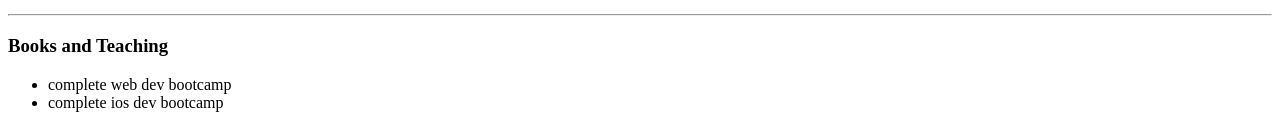
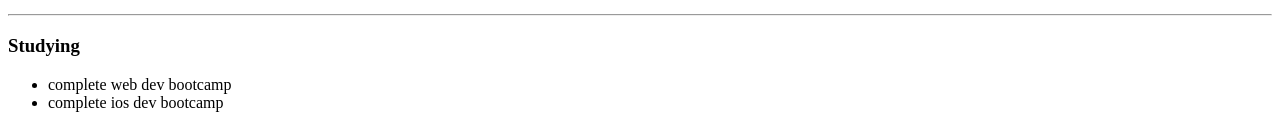
Before and after one commit to varysome/cv, a plain HTML site: page index.html in a window 1280 px wide. Shown: the part 419-544 px from the top of the page. Drawn offline with Linux system fonts and the light colour scheme.

Commit message:
Update index.html

```diff
--- a/index.html
+++ b/index.html
@@ -30,7 +30,7 @@
     discover and not opportunities, to pursue a life worth living. Amen.</em>
   </p>
   <hr>
-  <h3>Books and Teaching</h3>
+  <h3>Studying</h3>
   <ul>
     <li>complete web dev bootcamp</li>
     <li>complete ios dev bootcamp</li>
```
